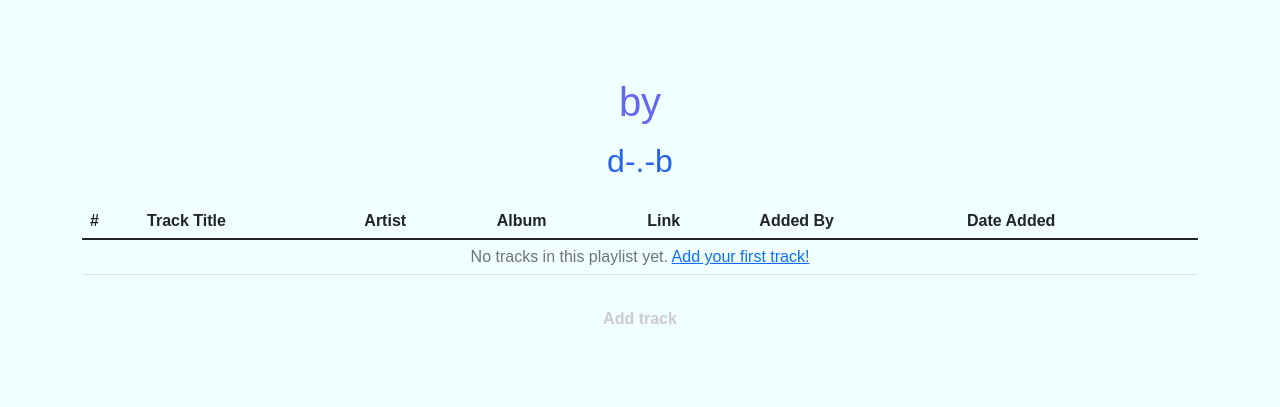
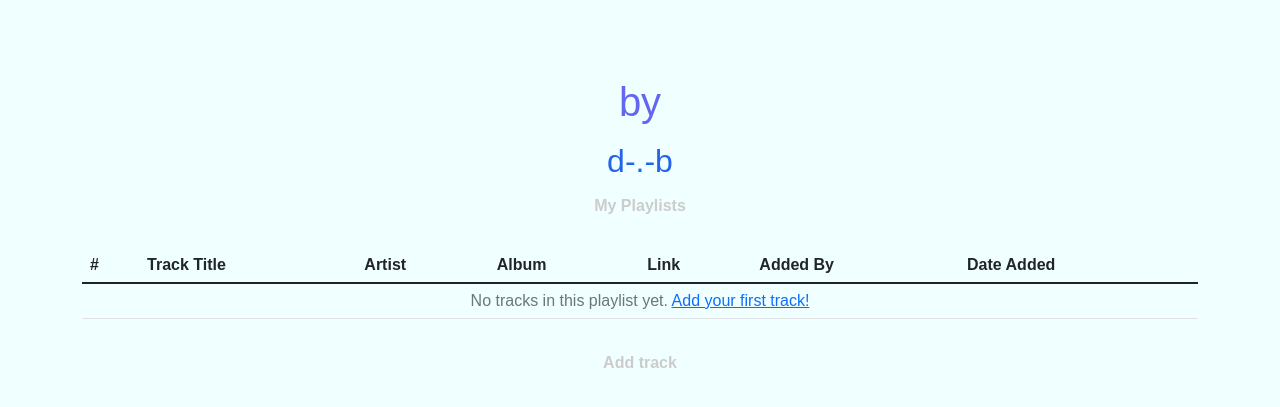
Before and after one commit to timStephens0710/ExampleMusicApp, a Django app: template project_folder/music_app_archive/templates/view_edit_playlist.html in a window 1280 px wide. Shown: the part 72-479 px from the top of the page. Run offline with Django 4.2, Linux system fonts and the light colour scheme; the template is opened without the code that fills it, so the values that code supplies are empty; some libraries are stand-ins or nearby versions.

Commit message:
add link to My Playlists

```diff
--- a/project_folder/music_app_archive/templates/view_edit_playlist.html
+++ b/project_folder/music_app_archive/templates/view_edit_playlist.html
@@ -21,6 +21,7 @@
 </body>
 <p>
   <h2> d-.-b </h2>
+  <h3> <a  href="{% url 'user_playlists' username=request.user.username %}" class="nav-link">My Playlists</a></h3>
 </p>
 
 <!-- start of playlist -->
```
